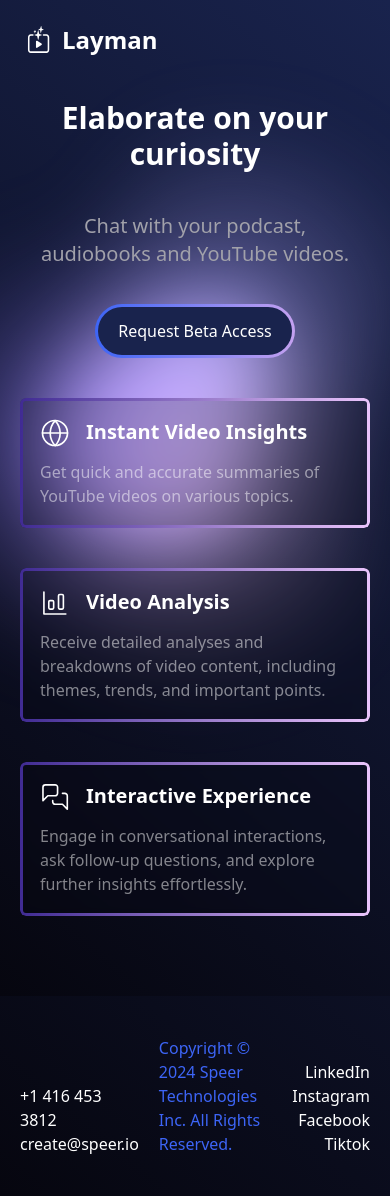
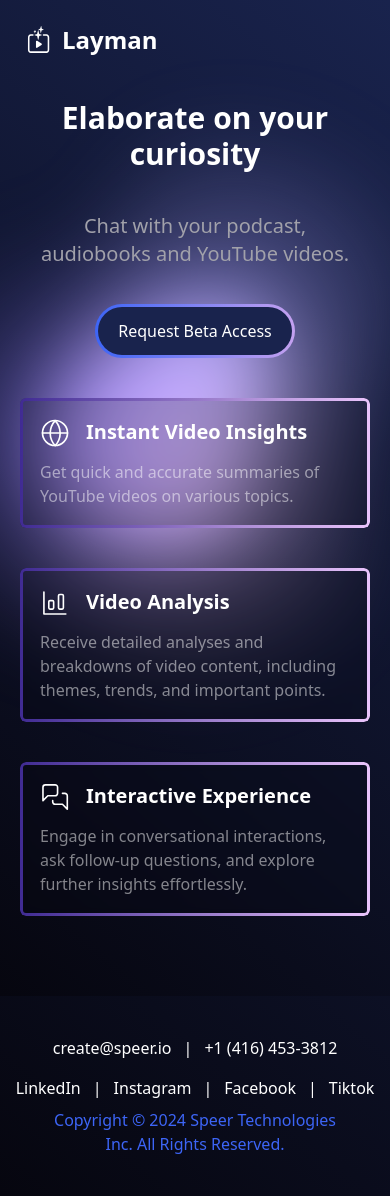
Before and after one commit to amapeso-at-speer/ytb-chatbot-landing, a Next.js app: page / in a window 390 px wide. Built offline with nearby package versions, Linux system fonts and the light colour scheme.

Commit message:
fix footer styling

```diff
--- a/src/app/layout.tsx
+++ b/src/app/layout.tsx
@@ -20,22 +20,25 @@
         <main className="w-full flex-1 flex flex-col items-center">
           {children}
         </main>
-        <footer className="flex justify-between items-end lg:items-center mt-10 px-5 pb-10 w-full max-w-screen-xl">
-          <div className="flex flex-col lg:flex-row text-white">
-            <a href="tel:+1 416 453 3812">+1 416 453 3812</a>
-            <span className="hidden lg:block mx-3">|</span>
+        <footer className="flex flex-col mt-10 px-5 pb-10 w-full max-w-screen-xl">
+          <div className="flex flex-col md:flex-row flex-1 justify-between items-center lg:items-start xl:items-center">
+            <div className="flex flex-row text-white mb-4 md:mb-0">
               <a href="mailto:create@speer.io">create@speer.io</a>
+              <span className="mx-3">|</span>
+              <a href="tel:+1 416 453 3812">+1 &#40;416&#41; 453&#45;3812</a>
             </div>
-          <div className="mx-5 text-light-blue">Copyright © 2024 Speer Technologies Inc. All Rights Reserved.</div>
-          <div className="flex flex-col lg:flex-row text-right">
+            <div className="hidden lg:block lg:w-1/3 xl:w-auto mx-5 text-light-blue text-center">Copyright © 2024 Speer Technologies Inc. All Rights Reserved.</div>
+            <div className="flex text-center mb-2  lg:mb-0">
               <a href="https://www.linkedin.com/company/reframethefuture" target="_blank" rel="noopener noreferrer">LinkedIn</a>
-            <span className="hidden lg:block mx-3">|</span>
+              <span className="mx-3">|</span>
               <a href="https://www.instagram.com/speertech/" target="_blank" rel="noopener noreferrer">Instagram</a>
-            <span className="hidden lg:block mx-3">|</span>
+              <span className="mx-3">|</span>
               <a href="https://facebook.com/speertech" target="_blank" rel="noopener noreferrer">Facebook</a>
-            <span className="hidden lg:block mx-3">|</span>
+              <span className="mx-3">|</span>
               <a href="https://www.tiktok.com/@speertech?lang=en" target="_blank" rel="noopener noreferrer">Tiktok</a>
             </div>
+          </div>
+          <div className="block lg:hidden mx-5 text-light-blue text-center">Copyright © 2024 Speer Technologies Inc. All Rights Reserved.</div>
         </footer>
       </body>
     </html>
```
Lines whose indentation alone changed are shown as unchanged.
